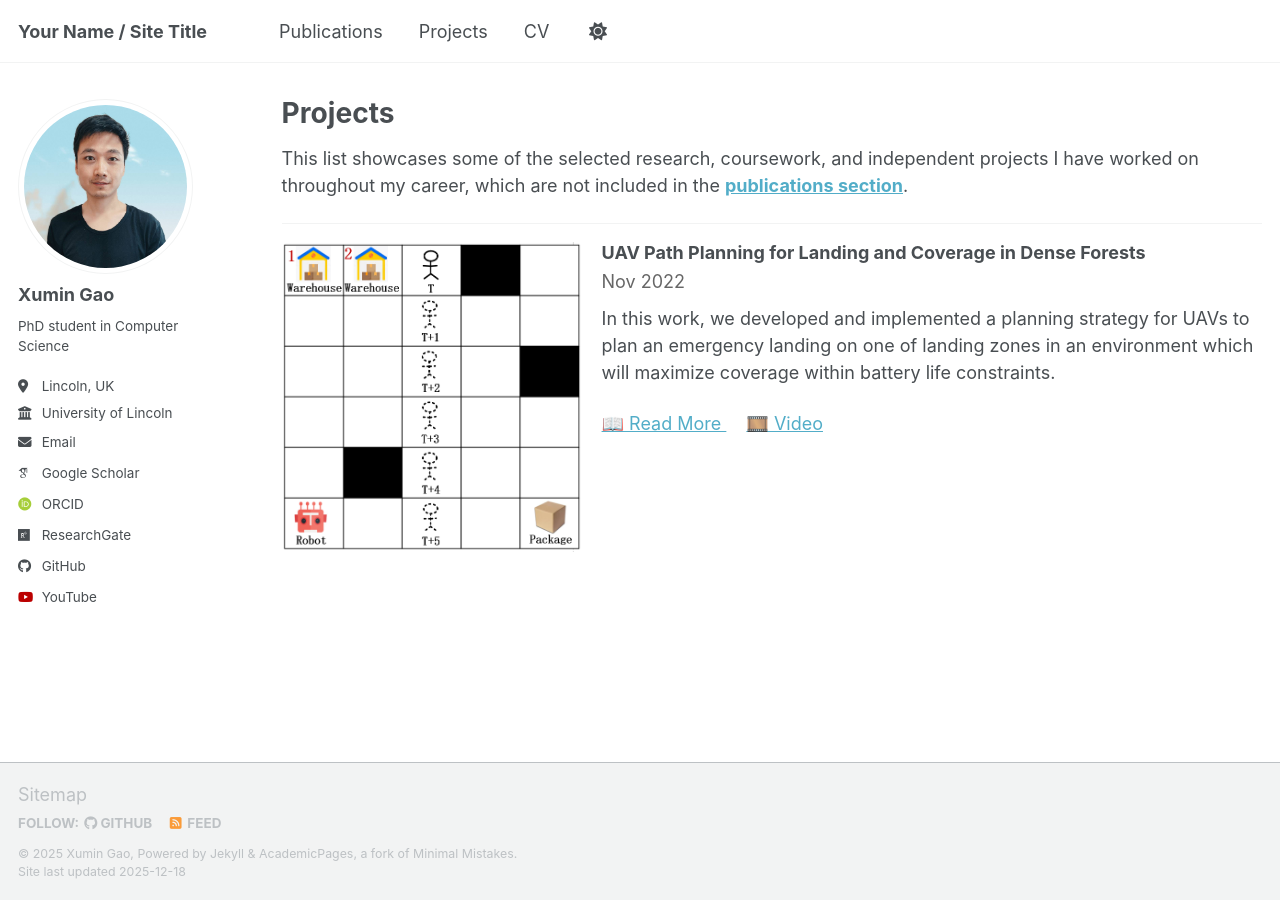
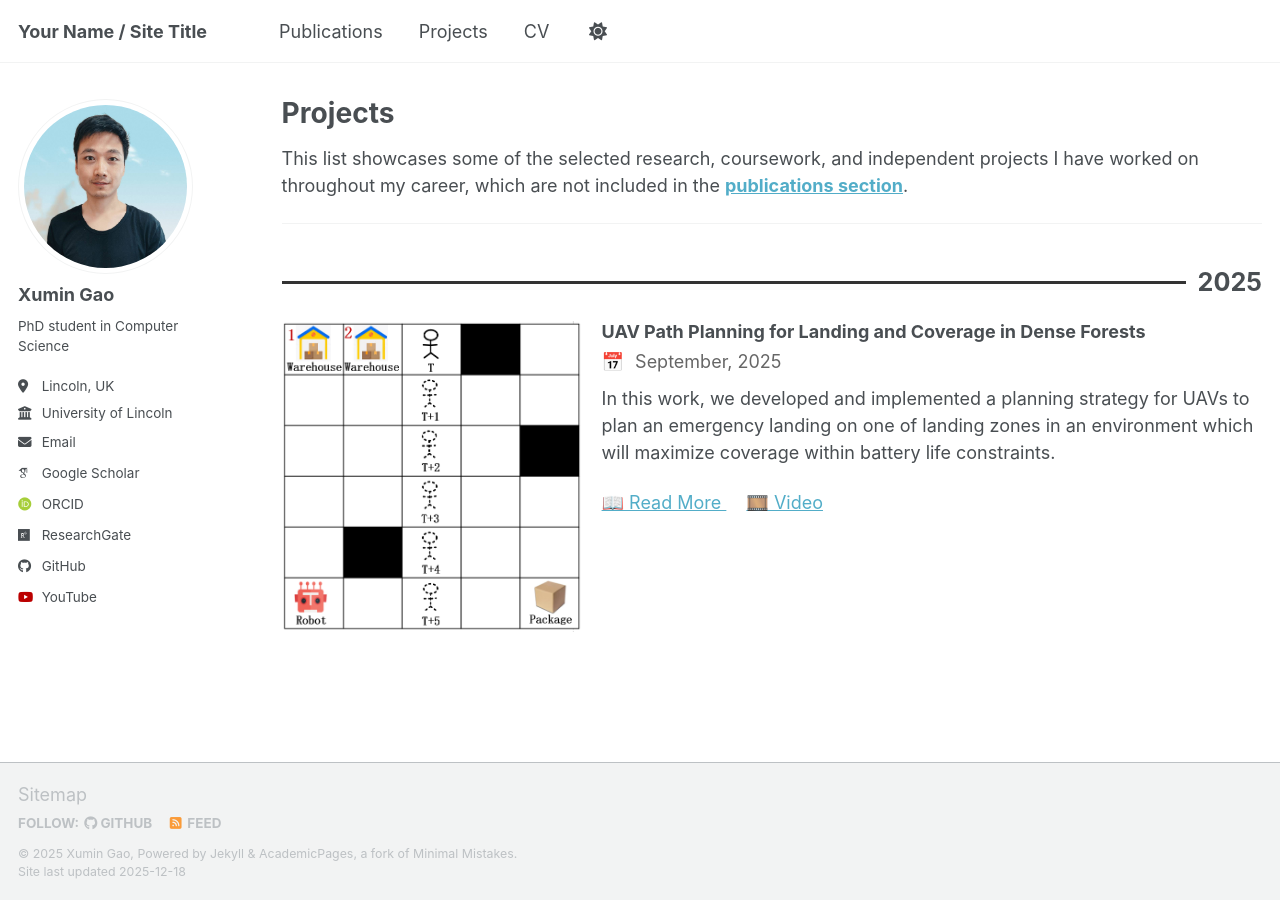
Before and after one commit to XuminGaoGithub/XuminGaoGithub.github.io, a Jekyll site: the page built from _pages/projects.md, in a window 1280 px wide. Built offline with Jekyll 4.4.1, drawn with Linux system fonts in a browser that asks for light colours; some web fonts are replaced; a script bundle is joined from its source files by our own code; library files that are not in the unit come from our copies.

Commit message:
Update projects.md

```diff
--- a/_pages/projects.md
+++ b/_pages/projects.md
@@ -13,6 +13,12 @@ author_profile: true
 This list showcases some of the selected research, coursework, and independent projects I have worked on throughout my career, which are not included in the [**publications section**](https://xumingaogithub.github.io/publications/).
 
 ---
+
+<!-- Year Divider -->
+<div style="display: flex; align-items: center; margin: 40px 0 20px 0;">
+  <div style="flex: 1; height: 3px; background-color: #333;"></div>
+  <div style="padding-left: 12px; font-size: 1.4em; font-weight: 700;">2025</div>
+</div>
 
 <div style="display: flex; align-items: flex-start; gap: 20px; margin-bottom: 40px;">
 
@@ -33,8 +39,9 @@ This list showcases some of the selected research, coursework, and independent p
 
     <!-- Date -->
     <p style="margin: 0; color: #666;">
-      Nov 2022
+      <span style="margin-right:6px;">📅</span> September, 2025
     </p>
+
 
     <!-- Description -->
     <p style="margin-top:10px;">
@@ -45,7 +52,7 @@ This list showcases some of the selected research, coursework, and independent p
 
     <!-- Links -->
     <p style="margin-top:10px;">
-      <a href="/projects/publications/" style="margin-right:20px;">
+      <a href="/publications/" style="margin-right:20px;">
         📖 Read More
       </a>
       <a href="https://www.youtube.com/watch?v=xgqmUpdp-0A&t=11s" target="_blank">
```
